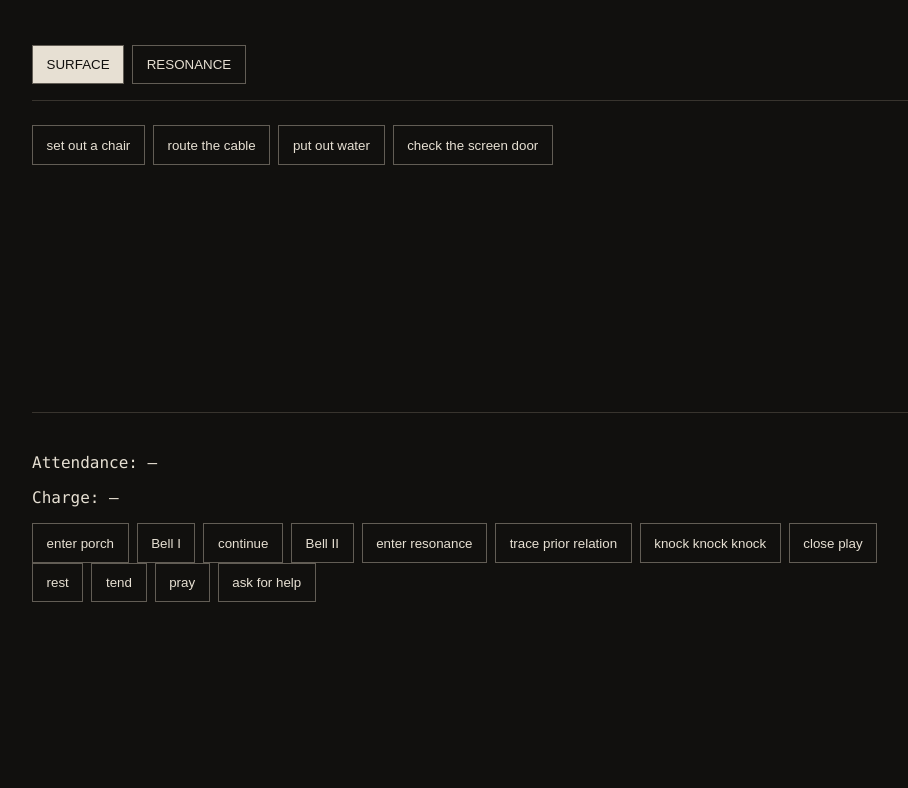
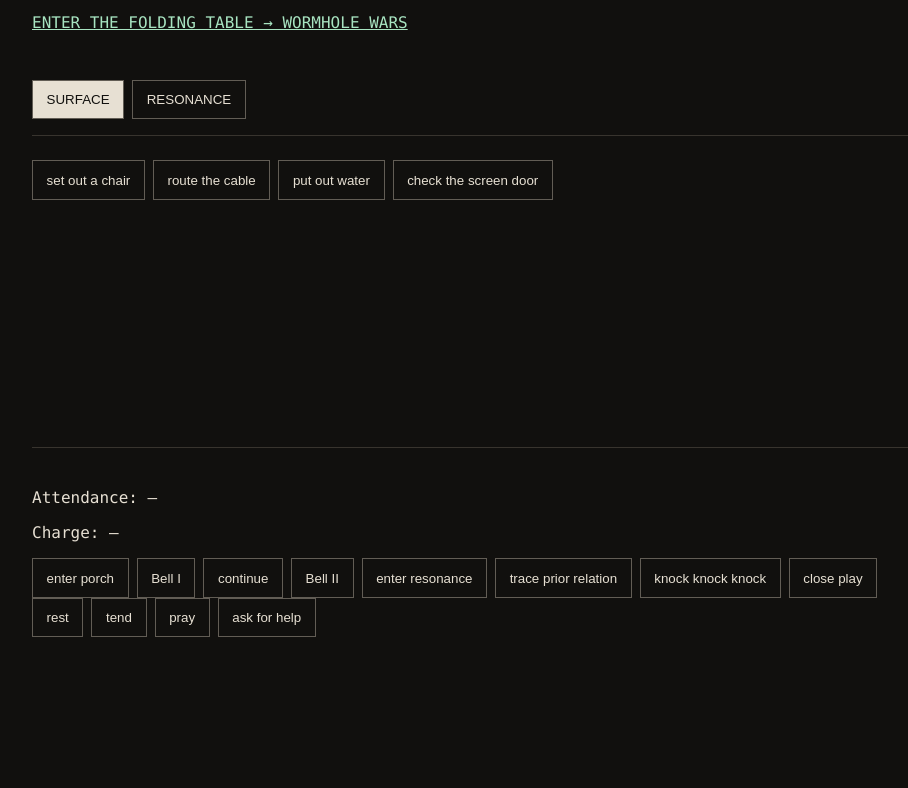
Before and after one commit to the-static-collective/static-field, a website: page public/index.html in a window 1280 px wide. Shown: the part 244-1032 px from the top of the page, without its empty margins (128-1036 px from the left). Before the commit the page ends 997 px from the top, so only its background shows below. Drawn offline with Linux system fonts and the light colour scheme; no server answers.

Commit message:
ui: link the graphical tactical table from the Porch

```diff
--- a/public/index.html
+++ b/public/index.html
@@ -14,6 +14,7 @@
       <p id="objective">GET THE ROOM READY</p>
     </header>
 
+    <p><a href="/wormhole.html" style="color:#a8e4c1">ENTER THE FOLDING TABLE → WORMHOLE WARS</a></p>
     <nav aria-label="Map mode">
       <button data-map="surface" class="active">SURFACE</button>
       <button data-map="resonance">RESONANCE</button>
```
